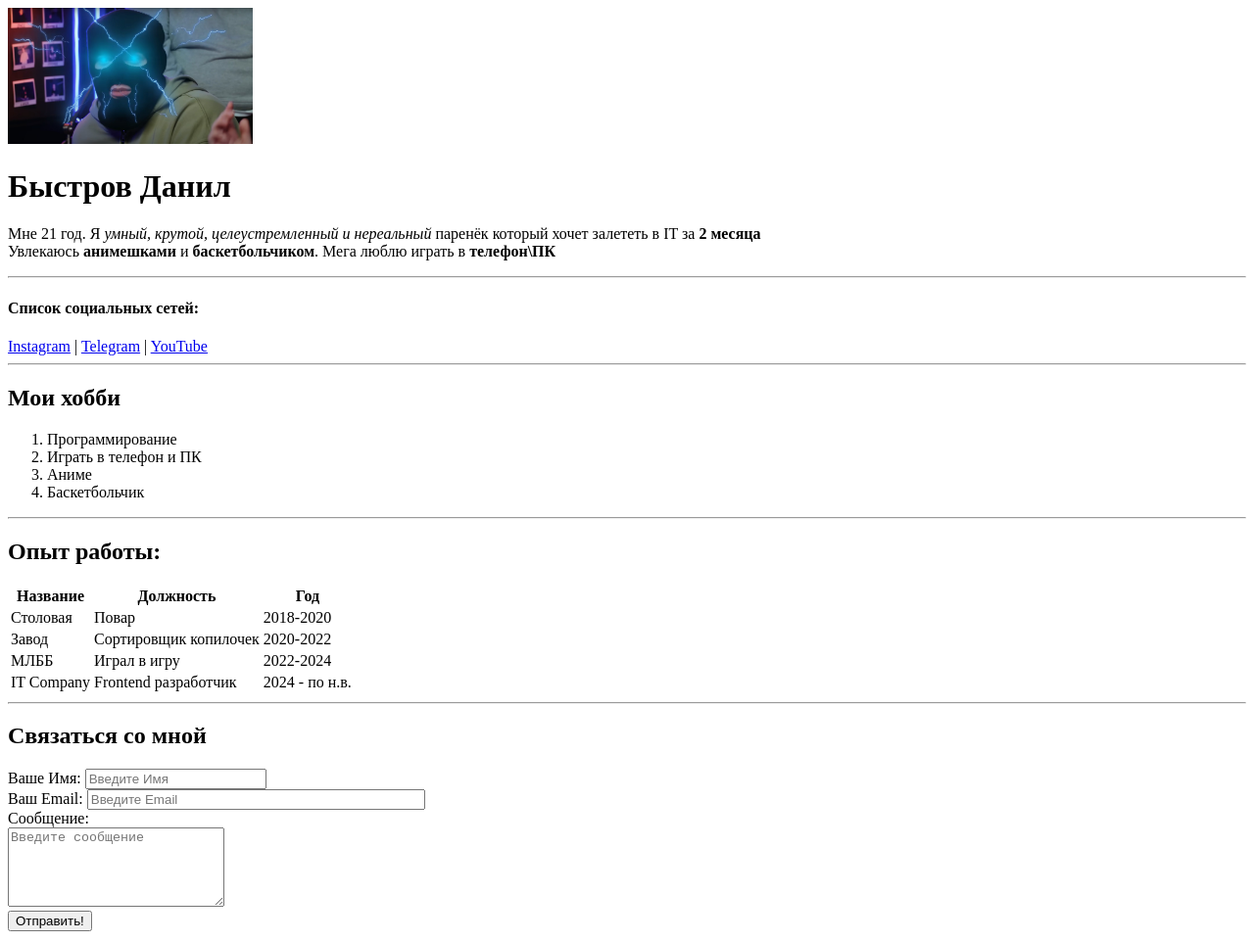
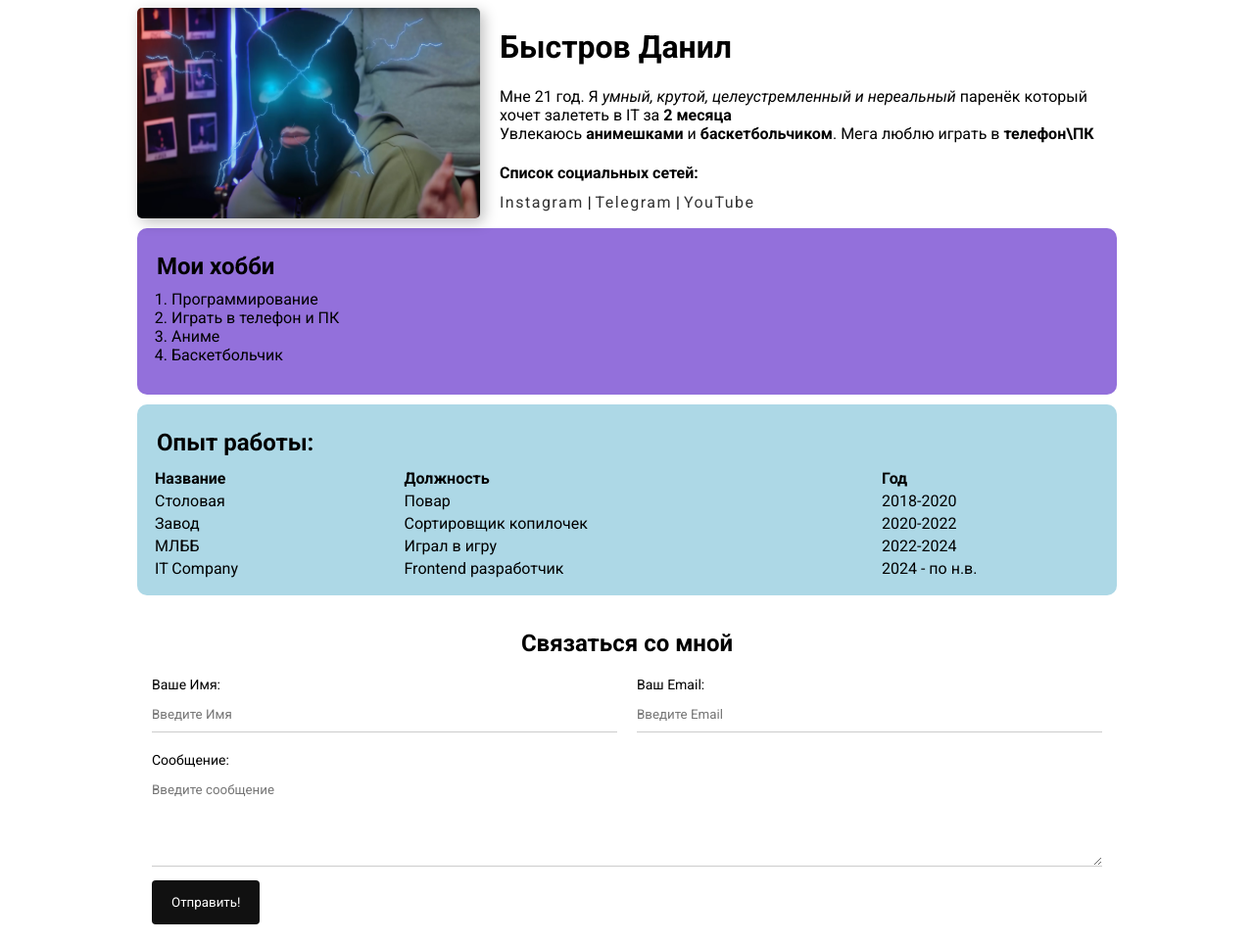
Before and after one commit to 1234thi43/resume, a plain HTML site: page index.html in a window 1280 px wide. Shown: the whole page at 98% size. Drawn offline with Linux system fonts and the light colour scheme.

Commit message:
Add styles

```diff
--- a/index.html
+++ b/index.html
@@ -6,28 +6,56 @@
     <meta name="keywords" content="cv, resume, Danil, резюме">
     <meta name="description" content="Это сайт-резюме Быстрова Данила">
     <title>Danil Bystrov Resume</title>
+    <link rel="stylesheet" href="style.css">
 </head>
 <body>
-    <img src="NoktyAva.jpg" alt="Ава Быстрова Данила" width="250">
+    <div class="container">
 
+    <!-- <div class="info-group">
+        <img src="NoktyAva.jpg" alt="Ава Быстрова Данила" width="350px">
+
+        <div class="info">
             <h1> Быстров Данил </h1>
 
             <p> Мне 21 год. Я <em>умный, крутой, целеустремленный и нереальный</em> паренёк
                 который хочет залететь в IT за <strong>2 месяца</strong>
                     <br>
                 Увлекаюсь <strong>анимешками</strong> и <strong>баскетбольчиком</strong>.
-        Мега люблю играть в <strong>телефон\ПК</strong></p>
+                Мега люблю играть в <strong>телефон\ПК</strong>
+            </p>
+        </div>
 
-        <hr>
-
+        <article class="soc-net">
             <h4>Список социальных сетей:</h4>
 
             <a href="https://www.instagram.com/" target="_blank" rel="noopener">Instagram</a> |
             <a href="https://web.telegram.org/" target="_blank" rel="noopener">Telegram</a> |
             <a href="https://www.youtube.com/" target="_blank" rel="noopener">YouTube</a>
+        </article>
+    </div> -->
 
-    <hr>
+    <div class="info">
+        <img src="NoktyAva.jpg" alt="Ава Быстрова Данила" width="350px">
 
+        <div class="info-text">
+            <h1> Быстров Данил </h1>
+
+            <p>Мне 21 год. Я <em>умный, крутой, целеустремленный и нереальный</em> паренёк
+                который хочет залететь в IT за <strong>2 месяца</strong>
+                    <br>
+                Увлекаюсь <strong>анимешками</strong> и <strong>баскетбольчиком</strong>.
+                Мега люблю играть в <strong>телефон\ПК</strong>
+            </p>
+
+            <h4>Список социальных сетей:</h4>
+
+            <a href="https://www.instagram.com/" target="_blank" rel="noopener">Instagram</a>   |
+            <a href="https://web.telegram.org/" target="_blank" rel="noopener">Telegram</a> |
+            <a href="https://www.youtube.com/" target="_blank" rel="noopener">YouTube</a>
+        </div>
+    </div>
+
+    <div class="hobbie">
         <h2>Мои хобби</h2>
         <ol>
             <li>Программирование</li>
@@ -35,9 +63,9 @@
             <li>Аниме</li>
             <li>Баскетбольчик</li>
         </ol>
+    </div>
 
-    <hr>
-
+    <div class="card">
         <h2>Опыт работы:</h2>
         <table>
             <thead>
@@ -70,26 +98,28 @@
                 </tr>
             </tbody>
         </table>
+    </div>
 
-    <hr>
-
+        <form class="feedback">
             <h2>Связаться со мной</h2>
-    <form>
-        <div>
+            <div class="form-row">
+                <div class="form-group">
                     <label for="name">Ваше Имя:</label>
                     <input type="name" id="name" placeholder="Введите Имя">
-            <br>
+                </div>
+                <div class="form-group">
                     <label for="email">Ваш Email:</label>
                     <input type="email" id="email" pattern=".+@example\.com" size="40" placeholder="Введите Email" required>
                 </div>
+            </div>
 
-        <div>
+            <div class="form-group">
                 <label for="textarea">Сообщение:</label>
-            <br>
                 <textarea id="textarea" placeholder="Введите сообщение" rows="5" cols="25"></textarea>
             </div>
 
-        <button type="submit">Отправить!</button>
+            <button class="btn" type="submit">Отправить!</button>
         </form>
+    </div>
 </body>
 </html>
--- /dev/null
+++ b/style.css
@@ -0,0 +1,187 @@
+@import url('https://fonts.googleapis.com/css2?family=Roboto:ital,wght@0,100;0,300;0,400;0,500;0,700;0,900;1,100;1,300;1,400;1,500;1,700;1,900&display=swap');
+
+body {
+    font-family: "Roboto", serif;
+    font-weight: 400;
+    font-style: normal;
+    font-size: 16px;
+}
+
+.container{
+    max-width: 1000px;
+    margin: auto;
+}
+
+img {
+    border-radius: 5px;
+    box-shadow: 4px 4px 14px rgba(0, 0, 0, 0.25);
+}
+
+.info {
+    display: flex;
+    margin-bottom: 10px;
+}
+
+.info-text {
+    margin-left: 20px;
+}
+
+.info-text h4 {
+    margin-bottom: 5px;
+}
+
+.info-text a {
+    word-spacing: 1em;
+    line-height: 2rem;
+    letter-spacing: 1.5px;
+}
+
+@media (max-width: 651px) {
+    .container{
+        max-width: 100%;
+        margin: auto;
+    }
+    img {
+        border-radius: 5px;
+        max-width: 300px;
+        max-height: 200px;
+        box-shadow: 2px 2px 10px rgba(0, 0, 0, 0.25);
+
+    }
+
+    .info {
+        margin-bottom: 5px;
+        background: #eee;
+        text-align: center;
+        display: block;
+    }
+
+    .info-text {
+        margin-left: 10px;
+    }
+
+    .info-text h4 {
+        margin-bottom: 5px;
+    }
+
+    .info-text a {
+        word-spacing: 0.5em;
+        line-height: 1rem;
+        letter-spacing: 1px;
+    }
+}
+
+.hobbie{
+    padding: 10px;
+    background-color: #9370DB;
+    border-radius: 10px;
+}
+.hobbie ol {
+    padding-inline-start: 20px;
+    margin-top: 5px;
+}
+.hobbie h2 {
+    margin: 10px 5px;
+}
+
+.card {
+    background-color: #ADD8E6;
+    border-radius: 10px;
+    margin-top: 10px;
+}
+.card h2 {
+    margin: 10px 5px;
+}
+.card table thead th {
+    text-align: left;
+}
+.card table {
+    width: 100%;
+}
+.card table thead th:last-child, .card table tbody td:last-child {
+    padding-right: 0;
+}
+th, td {
+    padding-right: 25px;
+}
+
+input, textarea {
+    margin-bottom: 10px;
+}
+
+.contacts, .hobbie, .card, .feedback {
+    padding: 15px;
+}
+
+a {
+    color: #333;
+    text-decoration: none;
+    transition: all .2s;
+}
+a:hover {
+    cursor: pointer;
+    color: red;
+    font-size: 1.5rem;
+    text-decoration: underline;
+}
+a:active {
+    color: blue;
+}
+a:visited {
+    color: darkviolet;
+}
+
+.btn {
+    background: #111;
+    color: #fff;
+    padding: 15px 20px;
+    border: none;
+    border-radius: 4px;
+    cursor: pointer;
+    font-family: inherit;
+}
+.btn:hover {
+    color: orange;
+    opacity: 0.8;
+}
+
+.form-row {
+    margin-bottom: 10px;
+display: flex;
+}
+
+@media(max-width: 651px) {
+    .form-row {
+        display: block;
+        margin-bottom: 10px;
+    }
+}
+
+.form-row .form-group {
+    margin-right: 20px;
+    width: 50%;
+    /* display: inline-block;
+    width: calc(50% - 20px); */
+}
+.form-row .form-group:last-child {
+    margin-right: 0;
+}
+
+.feedback h2 {
+    text-align: center;
+}
+.form-group label {
+    display: block;
+    font-size: 14px;
+}
+.form-group input,
+.form-group textarea {
+    width: 100%;
+    box-sizing: border-box;
+    border: none;
+    background: transparent;
+    border-bottom: 1px solid #ccc;
+    outline: none;
+    padding: 15px 0 10px;
+    font-family: inherit;
+}
```
Lines whose indentation alone changed are shown as unchanged.
